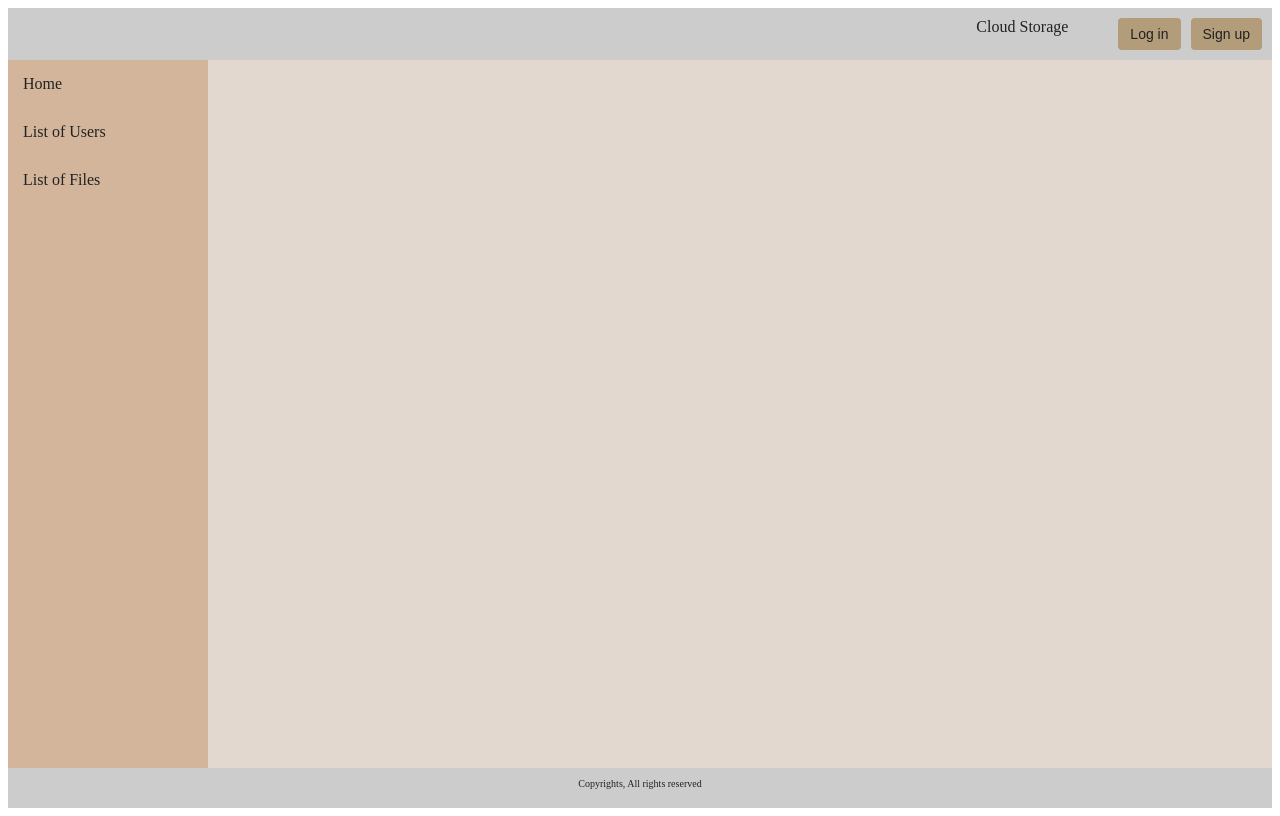
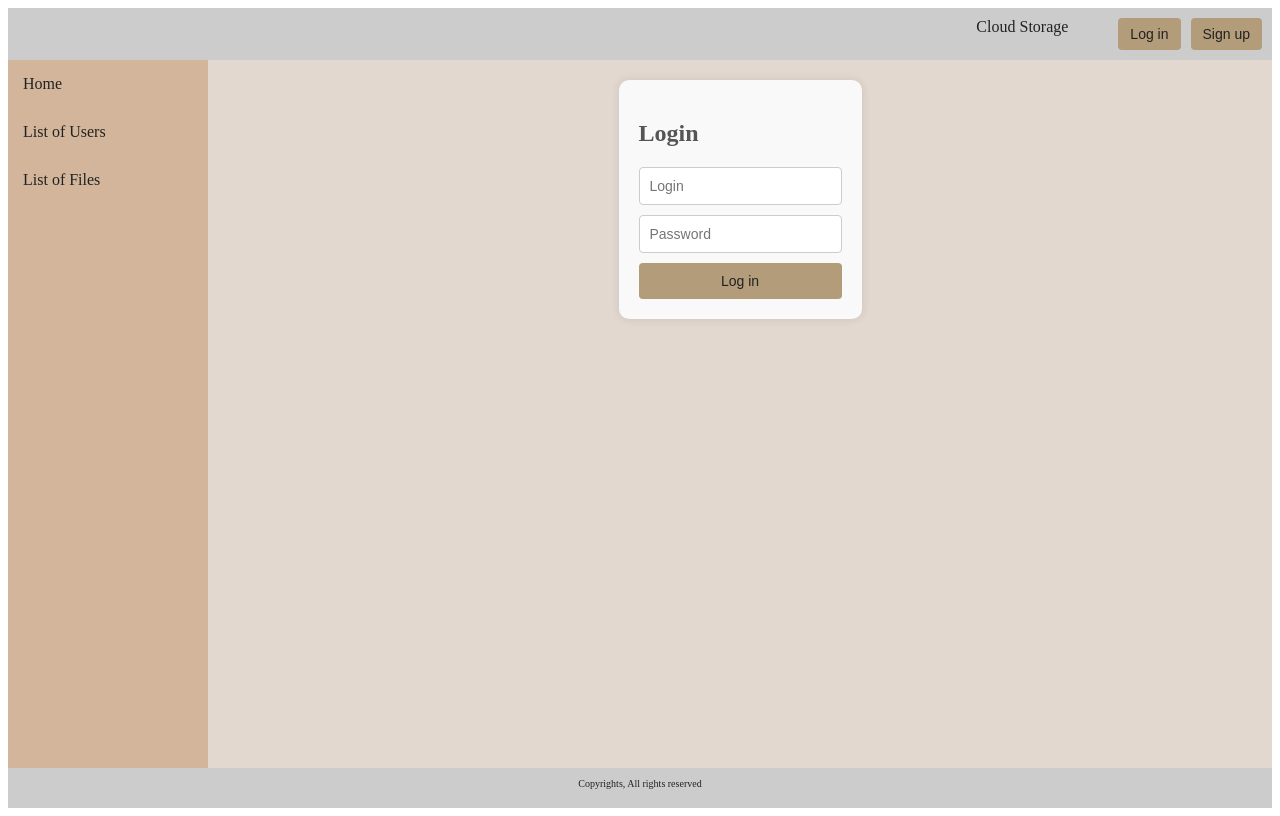
Before and after one commit to wrk28/cloud-storage, a React app in the folder frontend/cloud_storage/: page /login in a window 1280 px wide. Built offline with nearby package versions, Linux system fonts and the light colour scheme.

Commit message:
add registration form

```diff
--- a/frontend/cloud_storage/src/index.html
+++ b/frontend/cloud_storage/public/index.html
@@ -3,6 +3,7 @@
 <head>
     <meta charset="UTF-8">
     <title>Cloud Storage</title>
+    <link rel="icon" href="/favicon.svg" />
 </head>
 <body>
     <div id="root"></div>
--- a/frontend/cloud_storage/src/app/store.js
+++ b/frontend/cloud_storage/src/app/store.js
@@ -1,10 +1,10 @@
 import { configureStore } from '@reduxjs/toolkit';
-import usersReducer from '../features/usersFeature';
+import usersReducer, { registerUser } from '../features/usersFeature';
 
 
 export const store = configureStore({
   reducer: {
     users: usersReducer,
-    files: {},
+    files: {}
   },
 });
--- a/frontend/cloud_storage/src/components/LoginForm.jsx
+++ b/frontend/cloud_storage/src/components/LoginForm.jsx
@@ -1,9 +1,24 @@
 import '../styles.css';
 
 const LoginForm = () => {
+  const handleSubmit = (e) => {
+    e.preventDefault();
+    const loginData = {
+      login: e.target.login.value,
+      password: e.target.password.value,
+    };
+    // TODO: Add login logic here (e.g., dispatch an action or API call)
+    console.log('Logging in:', loginData);
+  };
+
   return (
     <div className="login-form">
-
+      <h2>Login</h2>
+      <form onSubmit={handleSubmit} className="login-form-container">
+        <input type="text" name="login" placeholder="Login" required />
+        <input type="password" name="password" placeholder="Password" required />
+        <button type="submit">Log in</button>
+      </form>
     </div>
   );
 };
--- a/frontend/cloud_storage/src/components/RegisterFrom.jsx
+++ b/frontend/cloud_storage/src/components/RegisterFrom.jsx
@@ -1,9 +1,35 @@
+import { useDispatch} from 'react-redux'
+import { fetchUsers, registerUser } from '../features/usersFeature';
 import '../styles.css';
 
+
 const RegisterForm = () => {
+  const dispatch = useDispatch();
+
+  const handleSubmit = (e) => {
+    e.preventDefault();
+    dispatch(registerUser(registerFormData)).then(() => {
+      dispatch(fetchUsers())
+    });
+  };
+
   return (
     <div className="register-form">
-
+      <h2>Register</h2>
+      <form onSubmit={handleSubmit} className="registration-form">
+        <input type="text" name="login" placeholder="Login" required />
+        <input type="email" name="email" placeholder="Email" required />
+        <input type="text" name="firstName" placeholder="First Name" />
+        <input type="text" name="lastName" placeholder="Last Name" />
+        <input type="password" name="password" placeholder="Password" required />
+        <input
+          type="password"
+          name="repeatPassword"
+          placeholder="Repeat Password"
+          required
+        />
+        <button type="submit">Submit</button>
+      </form>
     </div>
   );
 };
--- a/frontend/cloud_storage/src/components/UserList.jsx
+++ b/frontend/cloud_storage/src/components/UserList.jsx
@@ -15,6 +15,7 @@ const UserList = () => {
     }
   }, [status, dispatch]);
 
+  console.log(users);
   return (
     <div className="user-list">
       {Array.isArray(users) ? (
--- a/frontend/cloud_storage/src/features/usersFeature.js
+++ b/frontend/cloud_storage/src/features/usersFeature.js
@@ -18,6 +18,37 @@ export const updateUserAdminStatus = createAsyncThunk(
       body: JSON.stringify({ id, is_staff }),
     });
     return { id, is_staff };
+  }
+);
+
+export const registerUser = createAsyncThunk(
+  'users/registerUser',
+  async (userData) => {
+    const response = await fetch('http://127.0.0.1:8000/api/auth/register/', {
+      method: 'POST',
+      headers: {
+        'Content-Type': 'application/json',
+      },
+      body: JSON.stringify(userData),
+    });
+    const data = await response.json();
+    return data;
+  }
+);
+
+
+export const loginUser = createAsyncThunk(
+  'users/loginUser',
+  async (credentials) => {
+    const response = await fetch('http://127.0.0.1:8000/login/', {
+      method: 'POST',
+      headers: {
+        'Content-Type': 'application/json',
+      },
+      body: JSON.stringify(credentials),
+    });
+    const data = await response.json();
+    return data;
   }
 );
 
@@ -52,6 +83,27 @@ const usersFeature = createSlice({
         if (user) {
           user.is_staff = is_staff;
         }
+      })
+      .addCase(registerUser.pending, (state) => {
+        state.status = 'loading';
+      })
+      .addCase(registerUser.fulfilled, (state, action) => {
+        state.status = 'succeeded';
+      })
+      .addCase(registerUser.rejected, (state, action) => {
+        state.status = 'failed';
+        state.error = action.error.message;
+      })
+      .addCase(loginUser.pending, (state) => {
+        state.status = 'loading';
+      })
+      .addCase(loginUser.fulfilled, (state, action) => {
+        state.status = 'succeeded';
+        state.currentUser = action.payload;
+      })
+      .addCase(loginUser.rejected, (state, action) => {
+        state.status = 'failed';
+        state.error = action.error.message;
       });
   },
 });
--- a/frontend/cloud_storage/src/styles.css
+++ b/frontend/cloud_storage/src/styles.css
@@ -158,3 +158,77 @@ input[type="checkbox"] {
 .delete-modal button {
   margin: 10px;
 }
+
+.register-form {
+  max-width: 400px;
+  margin: 20px auto;
+  padding: 20px;
+  background-color: #f9f9f9;
+  border-radius: 10px;
+  box-shadow: 0 0 10px rgba(0,0,0,0.1);
+}
+
+.registration-form {
+  display: flex;
+  flex-direction: column;
+}
+
+.registration-form input {
+  margin-bottom: 10px;
+  padding: 10px;
+  border: 1px solid #ccc;
+  border-radius: 4px;
+  font-size: 14px;
+}
+
+.registration-form button {
+  padding: 10px;
+  border: none;
+  border-radius: 4px;
+  background-color: #b39c7a;
+  color: #222;
+  font-size: 14px;
+  cursor: pointer;
+  transition: background-color 0.3s;
+}
+
+.registration-form button:hover {
+  background-color: #a78f6b;
+}
+
+.login-form {
+  max-width: 400px;
+  margin: 20px auto;
+  padding: 20px;
+  background-color: #f9f9f9;
+  border-radius: 10px;
+  box-shadow: 0 0 10px rgba(0,0,0,0.1);
+}
+
+.login-form-container {
+  display: flex;
+  flex-direction: column;
+}
+
+.login-form-container input {
+  margin-bottom: 10px;
+  padding: 10px;
+  border: 1px solid #ccc;
+  border-radius: 4px;
+  font-size: 14px;
+}
+
+.login-form-container button {
+  padding: 10px;
+  border: none;
+  border-radius: 4px;
+  background-color: #b39c7a;
+  color: #222;
+  font-size: 14px;
+  cursor: pointer;
+  transition: background-color 0.3s;
+}
+
+.login-form-container button:hover {
+  background-color: #a78f6b;
+}
--- a/frontend/cloud_storage/webpack.config.js
+++ b/frontend/cloud_storage/webpack.config.js
@@ -39,7 +39,7 @@ export default {
   },
   plugins: [
     new HtmlWebpackPlugin({
-      template: './src/index.html',
+      template: './public/index.html',
     }),
   ],
   devServer: {
```
